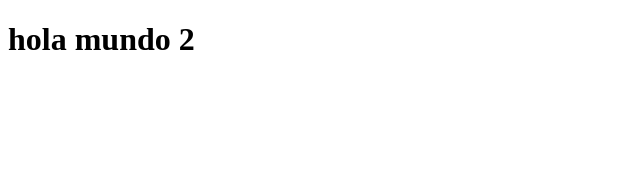
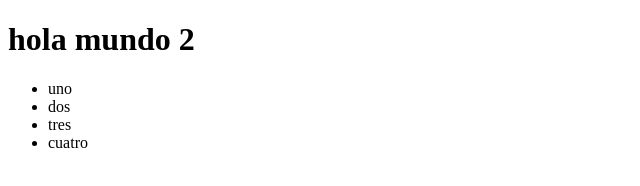
Before and after one commit to cechus/TestLaragon, a plain HTML site: page index2.html in a window 1280 px wide. Shown: the whole page, without its empty margins (0-640 px from the left). Drawn offline with Linux system fonts and the light colour scheme.

Commit message:
modifique el archivo inde2

```diff
--- a/index2.html
+++ b/index2.html
@@ -6,5 +6,13 @@
   </head>
   <body>
     <h1>hola mundo 2</h1>
+    <div class="one">
+      <ul>
+        <li>uno</li>
+        <li>dos</li>
+        <li>tres</li>
+        <li>cuatro</li>
+      </ul>
+    </div>
   </body>
 </html>
```
